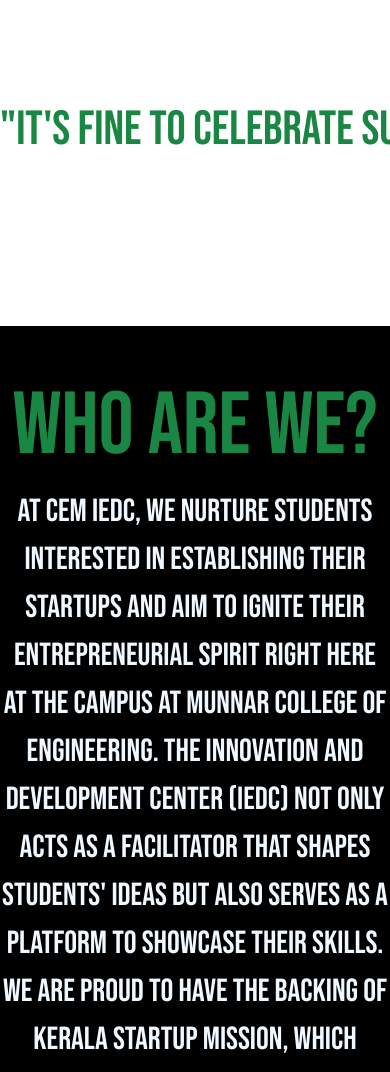
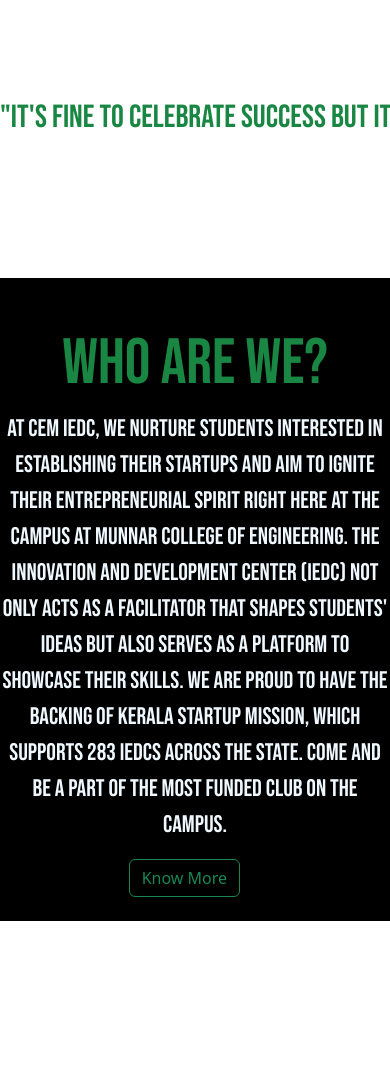
Before and after one commit to DJZake/IEDC, a plain HTML site: page index.html in a window 390 px wide. Shown: the part 846-1918 px from the top of the page. After the commit the page ends 1767 px from the top, so only its background shows below. Drawn offline with nearby package versions, Linux system fonts and the light colour scheme; animation ran at ten frames a second.

Commit message:
resposive

```diff
--- a/index.html
+++ b/index.html
@@ -76,6 +76,7 @@
       <br><br>
       <h1 class="abouth">Who are we?</h1>
     <p class="aboutp">At CEM IEDC, we nurture students interested in establishing their startups and aim to ignite their entrepreneurial spirit right here at the campus at Munnar College of Engineering. The Innovation and development center (IEDC) not only acts as a facilitator that shapes students' ideas but also serves as a platform to showcase their skills. We are proud to have the backing of Kerala Startup Mission, which supports 283 IEDCs across the state. Come and be a part of the most funded club on the campus.</p>
+    <a class="aboutb" href="about.html"><button type="button" class="btn btn-outline-success">Know More</button></a>
     <br><br>
   </div>
 
--- a/style.css
+++ b/style.css
@@ -96,6 +96,10 @@ header{
     background-color: black;
 }
 
+.aboutb{
+    margin-left: 42%;
+}
+
 .excomh{
     text-align: center;
     font-family: "Bebas Neue", sans-serif;
@@ -116,4 +120,26 @@ header{
         width: 25%;
     }
 
+    .iedch1{
+        font-size: 700%;
+    }
+    .iedch2{
+        font-size: 250%;
+    }
+
+    .aboutp{
+        font-size: 150%;
+    }
+
+    .abouth{
+        font-size: 400%;
+    }
+
+    .bill{
+        font-size: 200%;
+    }
+
+    .aboutb{
+        margin-left: 30%;
+    }
 }
```
